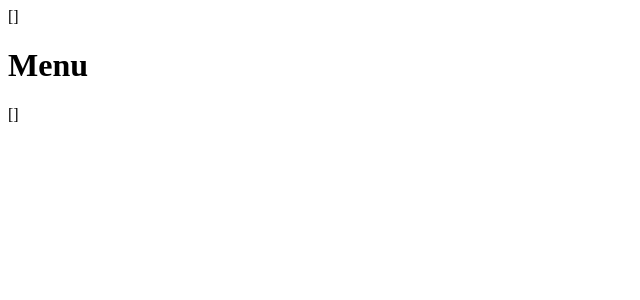
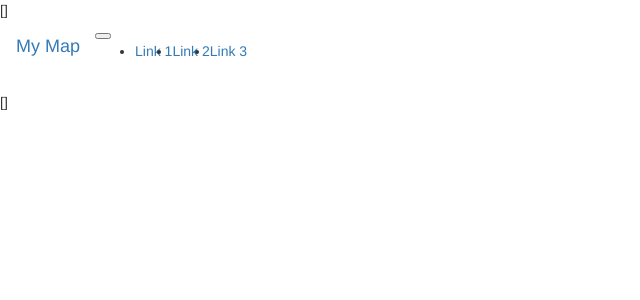
Before and after one commit to FatemeFouladkar/DineSpot, a Django app: template templates/map.html in a window 1280 px wide. Shown: the top 300 px of the page, without its empty margins (0-640 px from the left). Run offline with Django 3.2, Linux system fonts and the light colour scheme; the template is opened without the code that fills it: most values are stand-ins (such as "Sample title", 1, 10 or a date in 2020); some libraries are stand-ins or nearby versions.

Commit message:
add simple menu

```diff
--- a/dinings/views.py
+++ b/dinings/views.py
@@ -17,6 +17,7 @@ class MapView(TemplateView):
             zoom_start = 13,
             tiles = 'OpenStreetMap',
             control_scale=True,
+            height='85%',
             max_bounds=True
         )
         map.add_to(figure)
--- a/templates/map.html
+++ b/templates/map.html
@@ -1,12 +1,47 @@
 <!DOCTYPE html>
 <html lang="en">
   <head>
+    <!-- Latest compiled and minified CSS -->
+    <link rel="stylesheet" href="https://maxcdn.bootstrapcdn.com/bootstrap/3.4.1/css/bootstrap.min.css">
+
+    <!-- bootstrap -->
+    <script src="https://code.jquery.com/jquery-3.2.1.slim.min.js" integrity="sha384-KJ3o2DKtIkvYIK3UENzmM7KCkRr/rE9/Qpg6aAZGJwFDMVNA/GpGFF93hXpG5KkN" crossorigin="anonymous"></script>
+    <script src="https://cdn.jsdelivr.net/npm/popper.js@1.12.9/dist/umd/popper.min.js" integrity="sha384-ApNbgh9B+Y1QKtv3Rn7W3mgPxhU9K/ScQsAP7hUibX39j7fakFPskvXusvfa0b4Q" crossorigin="anonymous"></script>
+    <script src="https://cdn.jsdelivr.net/npm/bootstrap@4.0.0/dist/js/bootstrap.min.js" integrity="sha384-JZR6Spejh4U02d8jOt6vLEHfe/JQGiRRSQQxSfFWpi1MquVdAyjUar5+76PVCmYl" crossorigin="anonymous"></script>
+    <!-- jQuery library -->
+    <script src="https://ajax.googleapis.com/ajax/libs/jquery/3.6.0/jquery.min.js"></script>
+
+    <!-- Latest compiled JavaScript -->
+    <script src="https://maxcdn.bootstrapcdn.com/bootstrap/3.4.1/js/bootstrap.min.js"></script>
+
     <meta charset="UTF-8" />
     <title>Title</title>
     {{map.header.render|safe}}
   </head>
   <body>
-    <div><h1>Menu</h1></div>
+    <nav class="navbar navbar-expand-lg navbar-light bg-light">
+        <div class="container-fluid">
+          <a class="navbar-brand" href="#">My Map</a>
+          <button class="navbar-toggler" type="button" data-bs-toggle="collapse" data-bs-target="#navbarNav" aria-controls="navbarNav" aria-expanded="false" aria-label="Toggle navigation">
+            <span class="navbar-toggler-icon"></span>
+          </button>
+          <div class="collapse navbar-collapse" id="navbarNav">
+            <ul class="navbar-nav">
+              <li class="nav-item">
+                <a class="nav-link" href="#">Link 1</a>
+              </li>
+              <li class="nav-item">
+                <a class="nav-link" href="#">Link 2</a>
+              </li>
+              <li class="nav-item">
+                <a class="nav-link" href="#">Link 3</a>
+              </li>
+            </ul>
+          </div>
+        </div>
+      </nav>
+
+    {% comment %} <div><h1>Menu</h1></div> {% endcomment %}
     {{map.html.render|safe}}
     <script>
       {{map.script.render|safe}}
```
